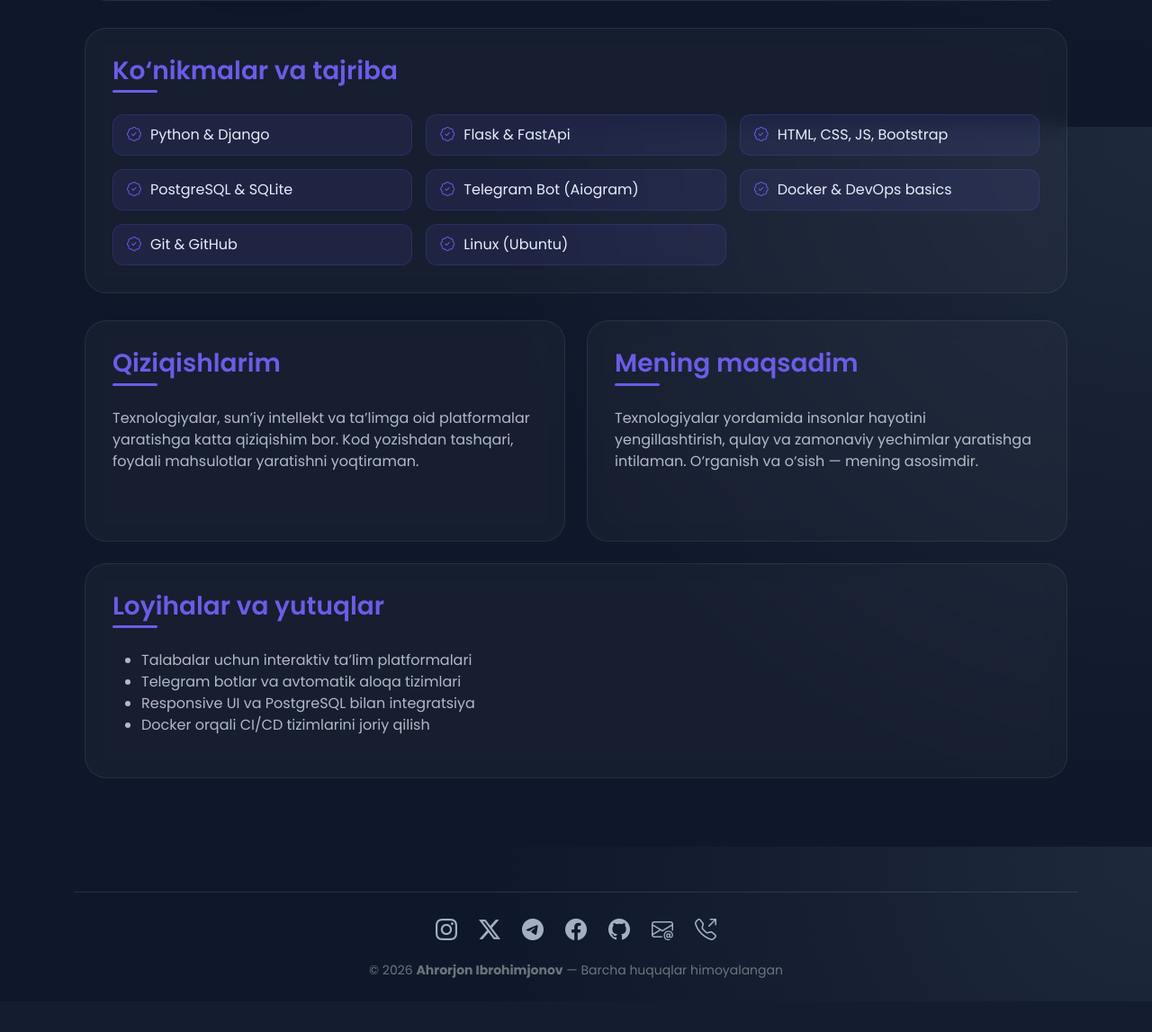
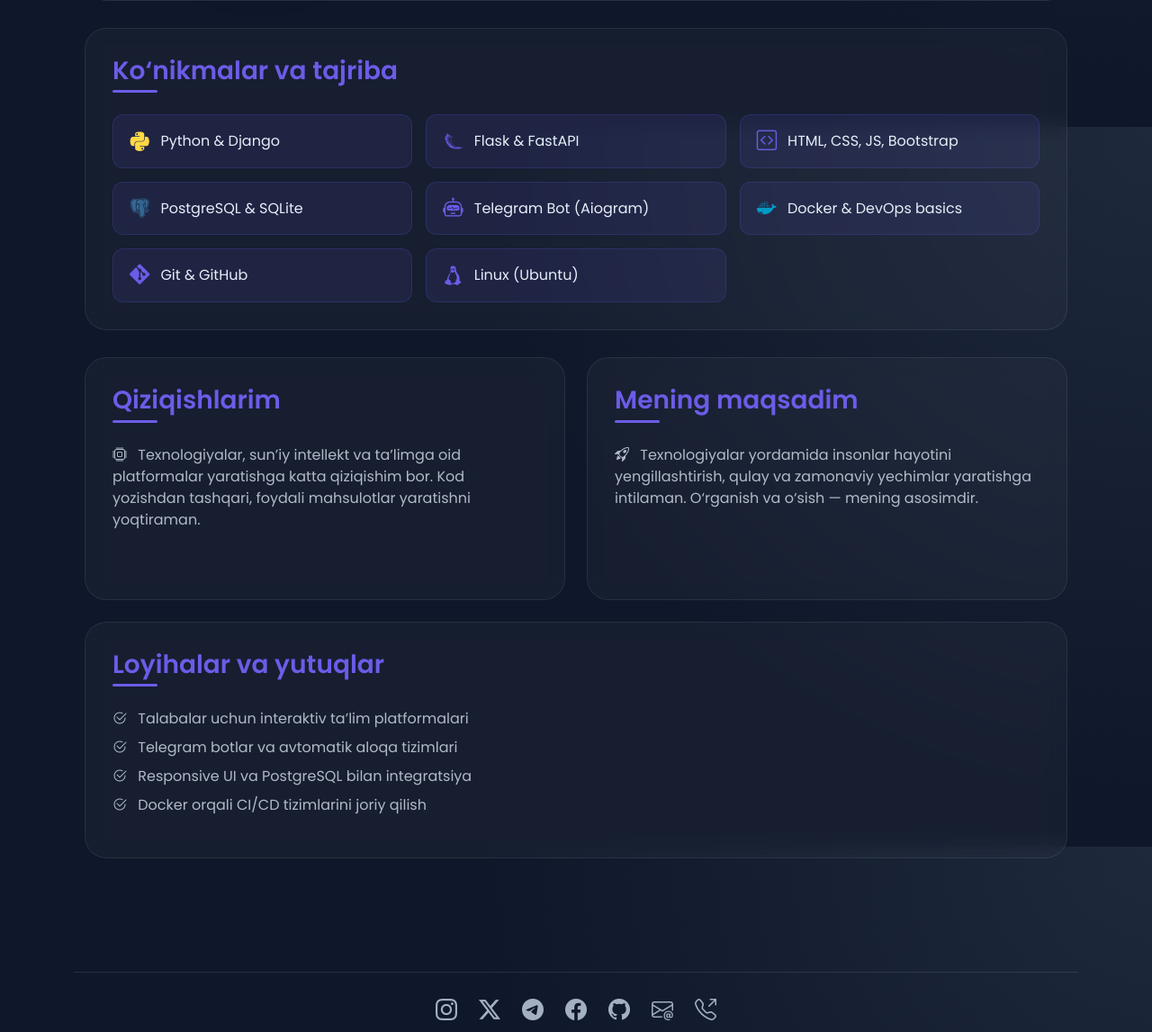
Before and after one commit to axrorback/axrorback.uz, a Django app: page / in a window 1280 px wide. Shown: the part 659-1806 px from the top of the page at 90% size. Before the commit the page ends 1746 px from the top, so only its background shows below. Run offline with Django 5.2, Linux system fonts and the light colour scheme; data comes from the database, SQL or seed files in the repository.

Commit message:
Changed About section by Asilbek
Co-authored-by: axrorback <axrorback@gmail.com>

```diff
--- a/templates/blog/about.html
+++ b/templates/blog/about.html
@@ -38,6 +38,11 @@
     border-radius: 24px;
     padding: 30px;
     margin-bottom: 30px;
+    transition: 0.3s ease-in-out;
+  }
+
+  .about-glass-card:hover {
+    border-color: rgba(108, 92, 231, 0.3);
   }
 
   .profile-img-wrapper {
@@ -68,11 +73,12 @@
   .skill-item {
     background: rgba(108, 92, 231, 0.1);
     border: 1px solid rgba(108, 92, 231, 0.2);
-    padding: 10px 15px;
+    padding: 12px 18px;
     border-radius: 12px;
     transition: 0.3s;
     display: flex;
     align-items: center;
+    gap: 12px;
   }
 
   .skill-item:hover {
@@ -81,13 +87,15 @@
     transform: translateX(5px);
   }
 
+  /* DevIcon va BI ikonkalari uchun umumiy stil */
   .skill-item i {
-    margin-right: 10px;
+    font-size: 1.4rem;
     color: var(--accent);
+    transition: 0.3s;
   }
 
   .skill-item:hover i {
-    color: white;
+    color: white !important; /* Hover bo'lganda rangli ikonka ham oq bo'ladi */
   }
 
   .lead-text {
@@ -98,10 +106,6 @@
   @media (max-width: 991px) {
     .about-glass-card {
       margin-bottom: 25px !important;
-    }
-
-    .row .col-md-6:last-child .about-glass-card {
-      margin-bottom: 0 !important;
     }
   }
 </style>
@@ -142,14 +146,30 @@
   <div class="about-glass-card">
     <h3 class="section-title">Ko‘nikmalar va tajriba</h3>
     <div class="skill-list">
-      <div class="skill-item"><i class="bi bi-patch-check"></i> Python & Django</div>
-      <div class="skill-item"><i class="bi bi-patch-check"></i> Flask & FastApi</div>
-      <div class="skill-item"><i class="bi bi-patch-check"></i> HTML, CSS, JS, Bootstrap</div>
-      <div class="skill-item"><i class="bi bi-patch-check"></i> PostgreSQL & SQLite</div>
-      <div class="skill-item"><i class="bi bi-patch-check"></i> Telegram Bot (Aiogram)</div>
-      <div class="skill-item"><i class="bi bi-patch-check"></i> Docker & DevOps basics</div>
-      <div class="skill-item"><i class="bi bi-patch-check"></i> Git & GitHub</div>
-      <div class="skill-item"><i class="bi bi-patch-check"></i> Linux (Ubuntu)</div>
+      <div class="skill-item">
+        <i class="devicon-python-plain colored"></i> Python & Django
+      </div>
+      <div class="skill-item">
+        <i class="devicon-flask-original"></i> Flask & FastAPI
+      </div>
+      <div class="skill-item">
+        <i class="bi bi-code-square"></i> HTML, CSS, JS, Bootstrap
+      </div>
+      <div class="skill-item">
+        <i class="devicon-postgresql-plain colored"></i> PostgreSQL & SQLite
+      </div>
+      <div class="skill-item">
+        <i class="bi bi-robot"></i> Telegram Bot (Aiogram)
+      </div>
+      <div class="skill-item">
+        <i class="devicon-docker-plain colored"></i> Docker & DevOps basics
+      </div>
+      <div class="skill-item">
+        <i class="bi bi-git"></i> Git & GitHub
+      </div>
+      <div class="skill-item">
+        <i class="devicon-linux-plain"></i> Linux (Ubuntu)
+      </div>
     </div>
   </div>
 
@@ -158,7 +178,7 @@
       <div class="about-glass-card h-100">
         <h3 class="section-title">Qiziqishlarim</h3>
         <p class="opacity-75">
-          Texnologiyalar, sun’iy intellekt va ta’limga oid platformalar yaratishga katta qiziqishim bor.
+          <i class="bi bi-cpu me-2 text-accent"></i> Texnologiyalar, sun’iy intellekt va ta’limga oid platformalar yaratishga katta qiziqishim bor.
           Kod yozishdan tashqari, foydali mahsulotlar yaratishni yoqtiraman.
         </p>
       </div>
@@ -167,7 +187,7 @@
       <div class="about-glass-card h-100">
         <h3 class="section-title">Mening maqsadim</h3>
         <p class="opacity-75">
-          Texnologiyalar yordamida insonlar hayotini yengillashtirish, qulay va zamonaviy yechimlar yaratishga intilaman.
+          <i class="bi bi-rocket-takeoff me-2 text-accent"></i> Texnologiyalar yordamida insonlar hayotini yengillashtirish, qulay va zamonaviy yechimlar yaratishga intilaman.
           O‘rganish va o‘sish — mening asosimdir.
         </p>
       </div>
@@ -176,11 +196,11 @@
 
   <div class="about-glass-card mt-4">
     <h3 class="section-title">Loyihalar va yutuqlar</h3>
-    <ul class="opacity-75">
-      <li>Talabalar uchun interaktiv ta’lim platformalari</li>
-      <li>Telegram botlar va avtomatik aloqa tizimlari</li>
-      <li>Responsive UI va PostgreSQL bilan integratsiya</li>
-      <li>Docker orqali CI/CD tizimlarini joriy qilish</li>
+    <ul class="list-unstyled opacity-75">
+      <li class="mb-2"><i class="bi bi-check2-circle me-2 text-accent"></i> Talabalar uchun interaktiv ta’lim platformalari</li>
+      <li class="mb-2"><i class="bi bi-check2-circle me-2 text-accent"></i> Telegram botlar va avtomatik aloqa tizimlari</li>
+      <li class="mb-2"><i class="bi bi-check2-circle me-2 text-accent"></i> Responsive UI va PostgreSQL bilan integratsiya</li>
+      <li class="mb-2"><i class="bi bi-check2-circle me-2 text-accent"></i> Docker orqali CI/CD tizimlarini joriy qilish</li>
     </ul>
   </div>
 
```
